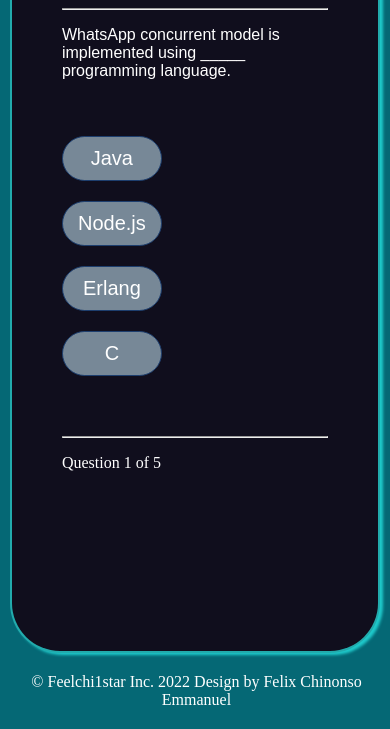
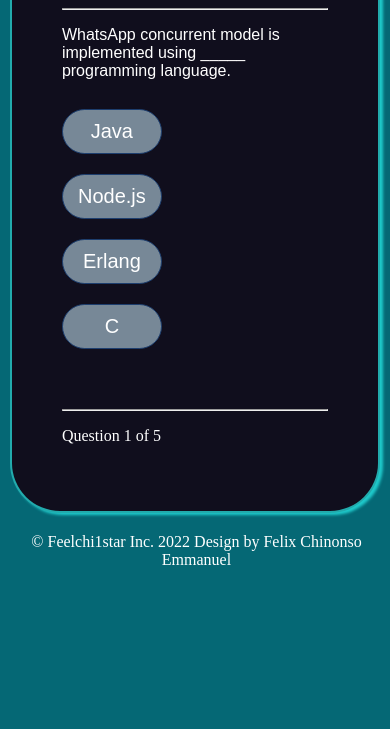
Before and after one commit to feelchi1star/Quiz-App, a plain HTML site: page index.html in a window 390 px wide. Shown: the part 115-844 px from the top of the page. Drawn offline with Linux system fonts and the light colour scheme.

Commit message:
Quit App Created in HTML CSS AND JAVASCRIPT WITHOUT FRAMEWORK OR LIBRARY
modified css

```diff
--- a/app.css
+++ b/app.css
@@ -120,7 +120,7 @@ a {
 @media screen and (max-width: 630px) {
   :root {
     --grid-width: 99%;
-    --grid-height: 90vh;
+    --grid-height: auto;
     --h1: 40px;
     --question-font-size: 20px;
     --p: var(--background-bg);
@@ -133,4 +133,7 @@ a {
     position: relative;
     margin: 30px 0px auto 3px;
   }
+  .button {
+    margin-top: 3px;
+  }
 }
```
